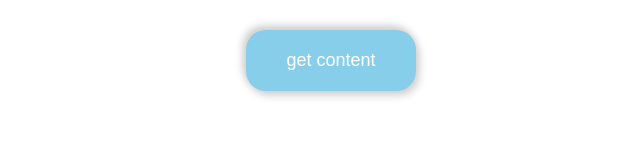
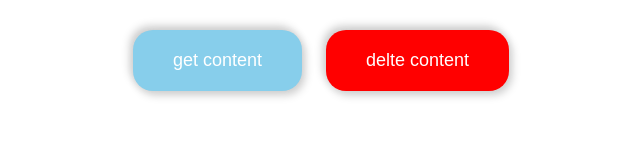
Before and after one commit to Abdulrah-Manmansour/ajaxtask, a plain HTML site: page index.html in a window 1280 px wide. Shown: the whole page, without its empty margins (309-949 px from the left). Drawn offline with Linux system fonts and the light colour scheme.

Commit message:
firstcomment

```diff
--- a/css/style.css
+++ b/css/style.css
@@ -7,7 +7,7 @@
     text-align: center;
     padding: 30px 0;
 }
-.divbtn button{
+.divbtn .btn1{
     background: skyblue;
     padding: 20px 40px ;
     border:none;
@@ -20,6 +20,24 @@
     color: #fff;
     font-size: 18px;
     cursor: pointer;
+    margin-right: 20px;
+    margin-bottom: 30px;
+}
+.divbtn .btn2{
+    background: #f00;
+    padding: 20px 40px ;
+    border:none;
+    box-shadow: 3px 4px 8px #ccc,-3px -4px 8px #ccc;
+    border-radius: 20px;
+    -webkit-border-radius: 20px;
+    -moz-border-radius: 20px;
+    -ms-border-radius: 20px;
+    -o-border-radius: 20px;
+    color: #fff;
+    font-size: 18px;
+    cursor: pointer;
+    margin-right: 20px;
+
 }
 .container{
     width: 85%;
--- a/index.html
+++ b/index.html
@@ -9,7 +9,8 @@
 </head>
 <body>
     <div class="divbtn">
-        <button onclick="getcontent()">get content</button>
+        <button class="btn1" onclick="getcontent()">get content</button>
+        <button  class="btn2" >delte content</button>
     </div>
     <div class="container">
         <div class="row" id="rsu">
--- a/js/main.js
+++ b/js/main.js
@@ -1,9 +1,11 @@
+
 
 function getcontent(){
     var ajax = new XMLHttpRequest();
     ajax.open("GET","https://reqres.in/api/users?page=2");
     ajax.send();
     var rseult="";
+
     ajax.onreadystatechange = function(){
         if(ajax.readyState == 4 && ajax.status == 200){
             var data1 = JSON.parse(ajax.response);
@@ -20,7 +22,11 @@ function getcontent(){
              }
 
         }
-        var conainer=document.getElementById("rsu").innerHTML=rseult;
+        document.getElementById("rsu").innerHTML=rseult;
     }
 
 }
+let clear=document.querySelector(".btn2");
+clear.addEventListener("click",function(){
+    document.getElementById("rsu").innerHTML='';
+})
```
